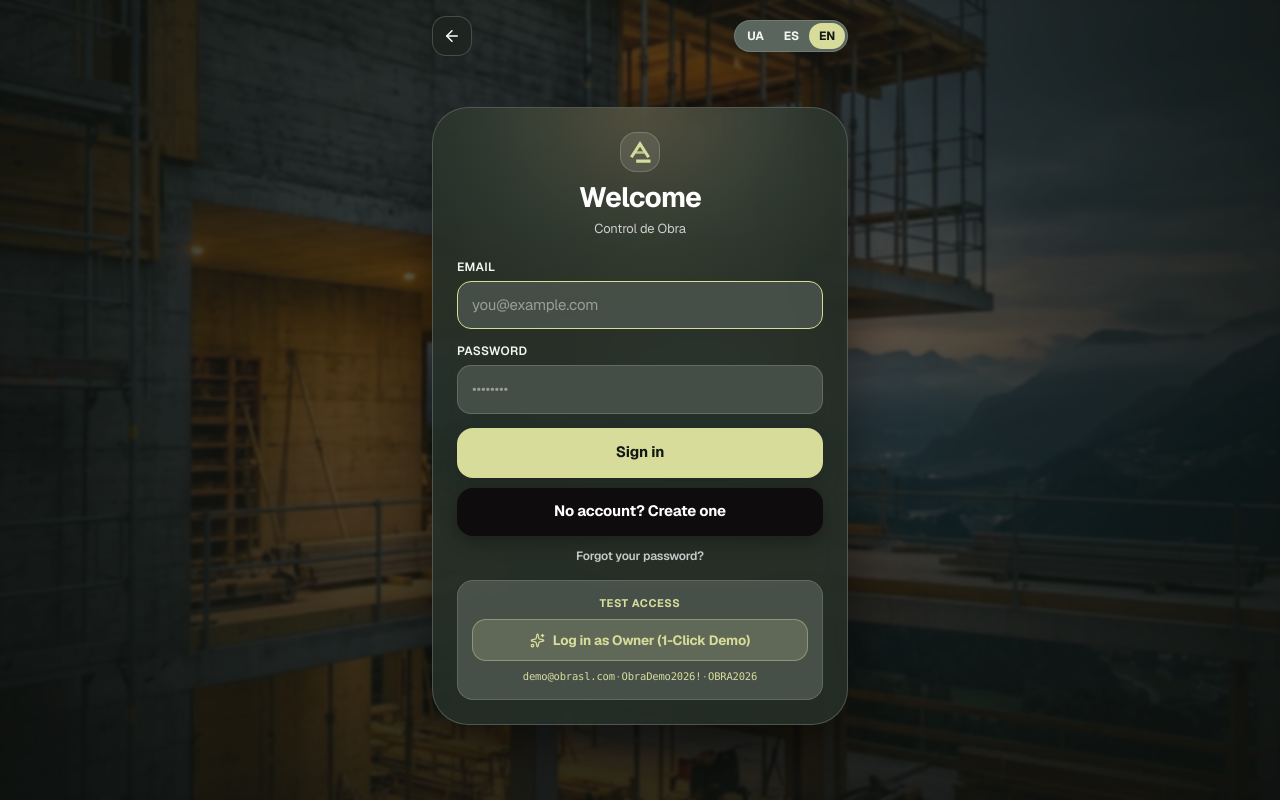
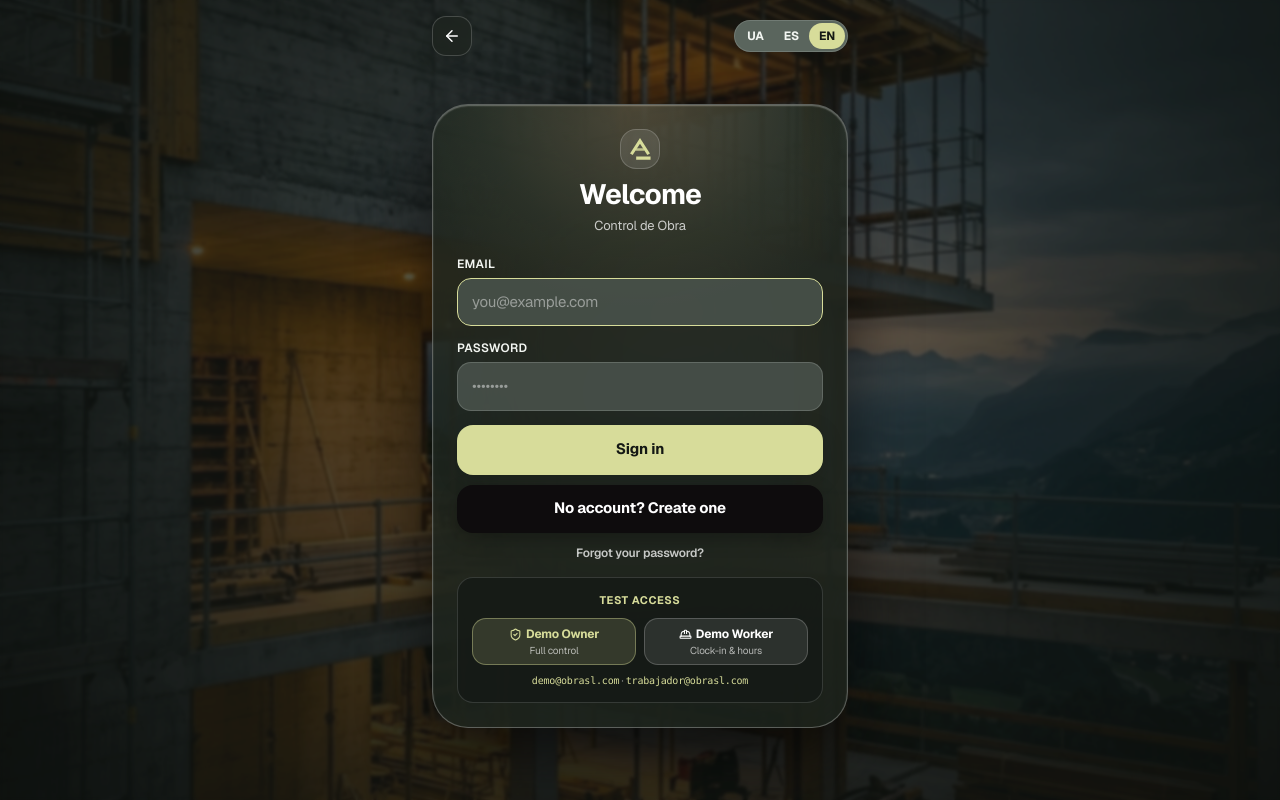
Before and after one commit to ObraSL/obra-antigravity, a Next.js app: page /login in a window 1280 px wide. Built offline with nearby package versions, Linux system fonts and the light colour scheme; no server answers.

Commit message:
feat(ui): crystalline obsidian glass card, app branding topbar, and dual 1-click demo (owner vs worker)

```diff
--- a/app/login/page.tsx
+++ b/app/login/page.tsx
@@ -3,7 +3,7 @@
 import { Suspense, useCallback, useEffect, useMemo, useState } from "react";
 import Link from "next/link";
 import { useRouter, useSearchParams } from "next/navigation";
-import { ArrowLeft, Loader2, Sparkles } from "lucide-react";
+import { ArrowLeft, Loader2, HardHat, ShieldCheck } from "lucide-react";
 import { createClient } from "@/lib/supabase/client";
 import { Field, Input } from "@/components/ui/Field";
 import { PrimaryButton } from "@/components/ui/Button";
@@ -85,12 +85,14 @@ function LoginPageInterior() {
     }
   }, []);
 
-  const iniciarComoDemo = useCallback(async () => {
+  const iniciarComoDemo = useCallback(
+    async (rol: "dueno" | "trabajador" = "dueno") => {
       setError("");
       setAviso("");
       setCargando(true);
+      const email = rol === "dueno" ? "demo@obrasl.com" : "trabajador@obrasl.com";
       const { error: err } = await supabase.auth.signInWithPassword({
-      email: "demo@obrasl.com",
+        email,
         password: "ObraDemo2026!",
       });
       if (err) {
@@ -98,14 +100,19 @@ function LoginPageInterior() {
         setCargando(false);
         return;
       }
-    localStorage.setItem(EMAIL_RECORDADO, "demo@obrasl.com");
+      localStorage.setItem(EMAIL_RECORDADO, email);
       router.push("/");
       router.refresh();
-  }, [supabase, router]);
+    },
+    [supabase, router]
+  );
 
   useEffect(() => {
-    if (params.get("demo") === "1") {
-      iniciarComoDemo();
+    const d = params.get("demo");
+    if (d === "1" || d === "dueno") {
+      iniciarComoDemo("dueno");
+    } else if (d === "trabajador" || d === "worker") {
+      iniciarComoDemo("trabajador");
     }
   }, [params, iniciarComoDemo]);
 
@@ -215,8 +222,8 @@ function LoginPageInterior() {
           <SelectorIdioma />
         </div>
 
-        {/* Tarjeta principal de vidrio esmerilado con resplandor cálido (marco táctico Obsidian Glass) */}
-        <div className="my-auto overflow-hidden rounded-[36px] border border-white/20 bg-[#252f28]/85 p-6 backdrop-blur-2xl shadow-[0_24px_60px_rgba(0,0,0,0.55)]">
+        {/* Tarjeta principal de cristal puro con resplandor cálido (marco táctico Obsidian Glass de alta refracción) */}
+        <div className="my-auto overflow-hidden rounded-[36px] border border-white/28 bg-[#1c241e]/72 p-6 backdrop-blur-3xl shadow-[inset_0_1px_1.5px_rgba(255,255,255,0.32),0_24px_65px_rgba(0,0,0,0.62)]">
           <div
             className="pointer-events-none absolute inset-0"
             style={{
@@ -369,22 +376,39 @@ function LoginPageInterior() {
           </button>
         )}
 
-        {/* Acceso rápido de demostración en 1 clic */}
-        <div className="relative mt-4 rounded-2xl border border-white/14 bg-[#4e5750]/85 p-3.5 text-center">
+        {/* Acceso rápido de demostración en 1 clic: Dueño vs Trabajador */}
+        <div className="relative mt-4 rounded-2xl border border-white/14 bg-[#141a16]/80 p-3.5 text-center">
           <div className="text-[11px] font-bold uppercase tracking-wider text-[#d7dc9a]">
             {tr("Acceso de prueba")}
           </div>
+          <div className="mt-2.5 grid grid-cols-2 gap-2">
             <button
               type="button"
-            onClick={iniciarComoDemo}
+              onClick={() => iniciarComoDemo("dueno")}
               disabled={cargando}
-            className="mt-2 flex w-full items-center justify-center gap-2 rounded-[14px] border border-[#d7dc9a]/40 bg-[#d7dc9a]/18 px-3.5 py-2.5 text-[13.5px] font-bold text-[#d7dc9a] transition hover:bg-[#d7dc9a]/25 active:scale-[0.98]"
+              className="flex min-h-[46px] flex-col items-center justify-center rounded-[14px] border border-[#d7dc9a]/40 bg-[#d7dc9a]/16 px-2.5 py-1.5 text-center transition hover:bg-[#d7dc9a]/25 active:scale-[0.98]"
             >
-            {cargando ? <Loader2 size={15} className="animate-spin" /> : <Sparkles size={15} />}
-            <span>{tr("Entrar como Dueño (Demo 1-Clic)")}</span>
+              <span className="text-[12px] font-bold text-[#d7dc9a] flex items-center gap-1">
+                {cargando ? <Loader2 size={13} className="animate-spin" /> : <ShieldCheck size={13} />}
+                {tr("Demo Dueño")}
+              </span>
+              <span className="text-[10px] text-white/65">{tr("Control total")}</span>
             </button>
-          <div className="mt-2 text-[10.5px] text-white/70">
-            <span className="font-mono text-[#d7dc9a]">demo@obrasl.com</span> · <span className="font-mono text-[#d7dc9a]">ObraDemo2026!</span> · <span className="font-mono text-[#d7dc9a]">OBRA2026</span>
+            <button
+              type="button"
+              onClick={() => iniciarComoDemo("trabajador")}
+              disabled={cargando}
+              className="flex min-h-[46px] flex-col items-center justify-center rounded-[14px] border border-white/20 bg-white/10 px-2.5 py-1.5 text-center transition hover:bg-white/16 active:scale-[0.98]"
+            >
+              <span className="text-[12px] font-bold text-white flex items-center gap-1">
+                {cargando ? <Loader2 size={13} className="animate-spin" /> : <HardHat size={13} />}
+                {tr("Demo Trabajador")}
+              </span>
+              <span className="text-[10px] text-white/65">{tr("Fichaje y horas")}</span>
+            </button>
+          </div>
+          <div className="mt-2 text-[10px] text-white/60">
+            <span className="font-mono text-[#d7dc9a]">demo@obrasl.com</span> · <span className="font-mono text-[#d7dc9a]">trabajador@obrasl.com</span>
           </div>
         </div>
       </div>
--- a/lib/i18n/en.ts
+++ b/lib/i18n/en.ts
@@ -634,5 +634,10 @@ export const en: Record<string, string> = {
   "Acceso de prueba": "Test access",
   "Entrar a la app (Demo en 1 Clic)": "Enter app (1-Click Demo)",
   "Entrar como Dueño (Demo 1-Clic)": "Log in as Owner (1-Click Demo)",
+  "Entrar como Trabajador (Demo 1-Clic)": "Log in as Worker (1-Click Demo)",
+  "Demo Dueño": "Demo Owner",
+  "Demo Trabajador": "Demo Worker",
+  "Control total": "Full control",
+  "Fichaje y horas": "Clock-in & hours",
   "Prueba todas las funciones en 1 clic sin escribir contraseñas:": "Test all features in 1 click without typing passwords:",
 };
--- a/lib/i18n/uk.ts
+++ b/lib/i18n/uk.ts
@@ -654,5 +654,10 @@ export const uk: Record<string, string> = {
   "Acceso de prueba": "Тестовий доступ",
   "Entrar a la app (Demo en 1 Clic)": "Увійти в додаток (Демо в 1 клік)",
   "Entrar como Dueño (Demo 1-Clic)": "Увійти як Власник (Демо 1-клік)",
+  "Entrar como Trabajador (Demo 1-Clic)": "Увійти як Робітник (Демо 1-клік)",
+  "Demo Dueño": "Демо Власник",
+  "Demo Trabajador": "Демо Робітник",
+  "Control total": "Повний контроль",
+  "Fichaje y horas": "Зміна та години",
   "Prueba todas las funciones en 1 clic sin escribir contraseñas:": "Спробуйте всі функції в 1 клік без введення пароля:",
 };
```
Also changed, not shown: components/landing/LandingMock.tsx (+44 -54 lines). Lines whose indentation alone changed are shown as unchanged.
